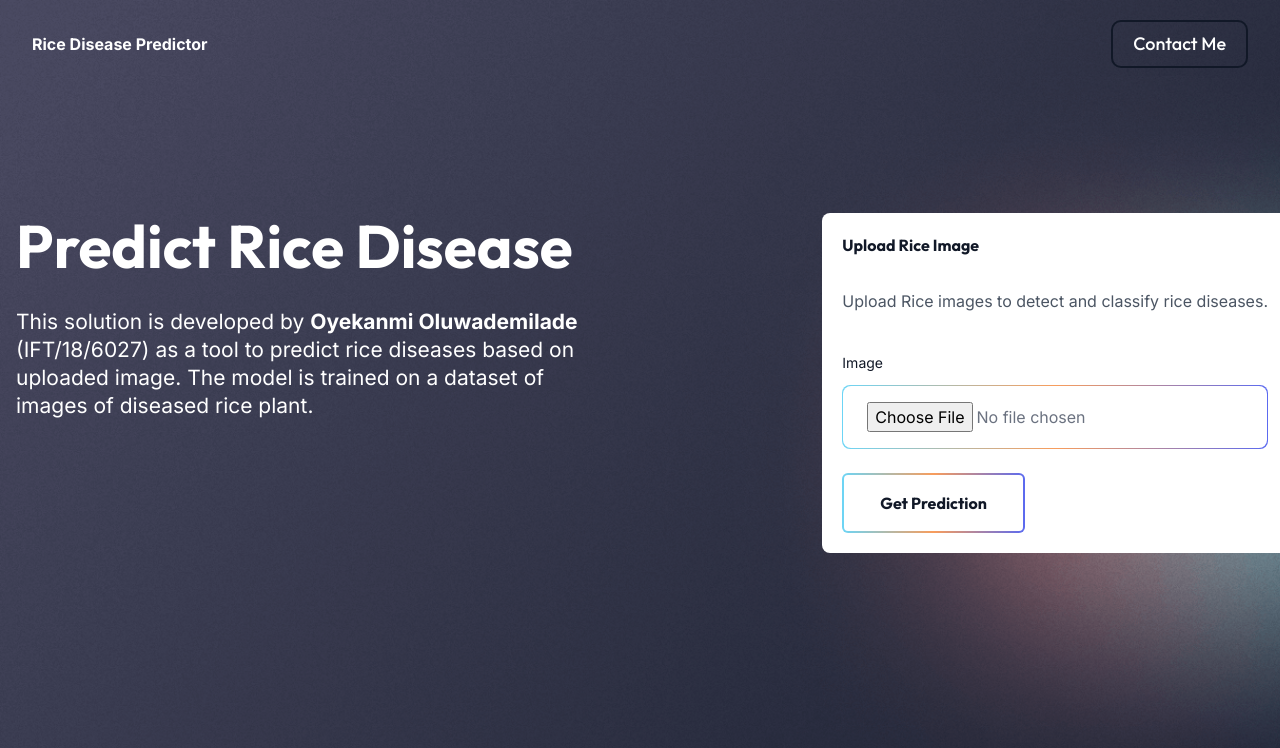
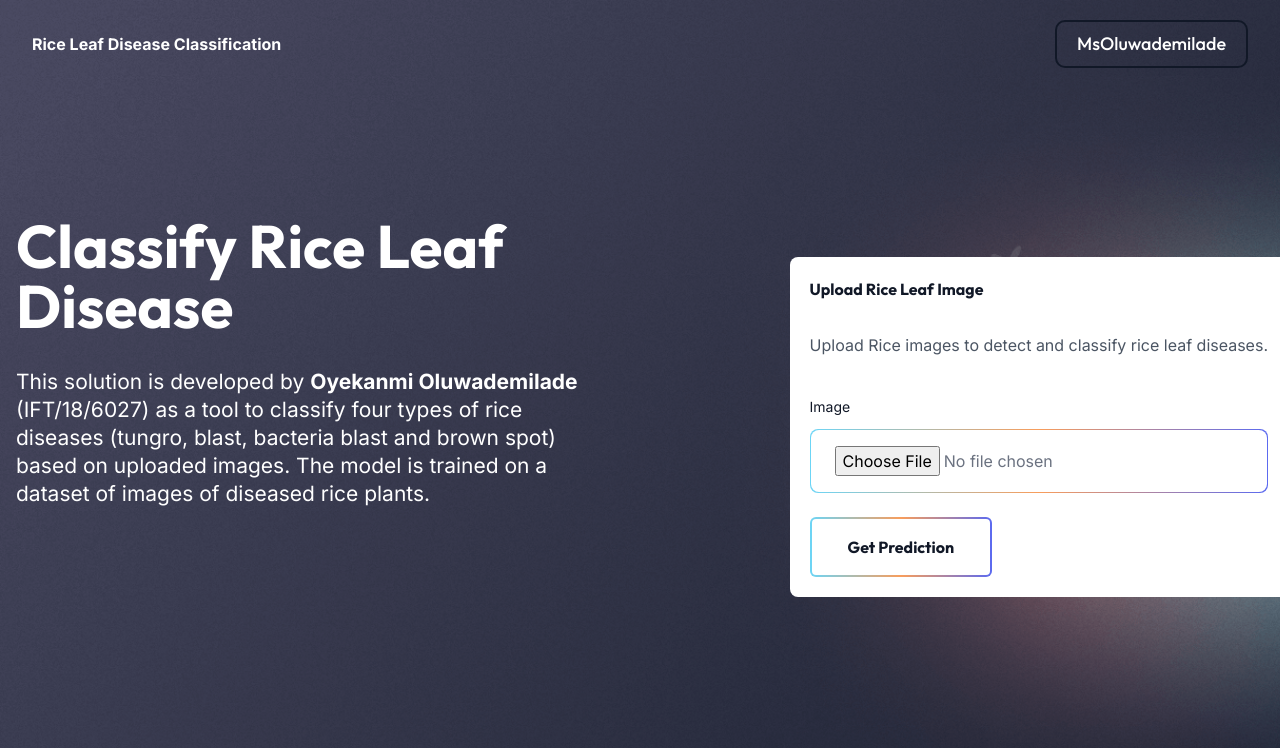
Before and after one commit to MsOluwademilade/rice-leaf-diseases, a Flask app: page / in a window 1280 px wide. Shown: the top 748 px of the page. Run offline with Flask 3, Linux system fonts and the light colour scheme; style sheets or scripts are compiled from the project's sources; some libraries are stand-ins or nearby versions.

Commit message:
improvements

```diff
--- a/app/templates/base.html
+++ b/app/templates/base.html
@@ -4,7 +4,7 @@
     <head>
         <meta charset="utf-8" />
         <meta name="viewport" content="width=device-width, initial-scale=1" />
-        <title>Rice Disease Predictor</title>
+        <title>Rice Leaf Disease Classification</title>
 
         <!-- Bootstrap -->
         <meta name="viewport" content="width=device-width, initial-scale=1, shrink-to-fit=no" />
@@ -29,7 +29,7 @@
                             <div class="flex items-center justify-between -m-2">
                                 <div class="w-auto p-2">
                                     <a class="inline-block text-white z-10" href="/">
-                                        Rice Disease Predictor
+                                        Rice Leaf Disease Classification
                                     </a>
                                 </div>
                                 <div class="w-auto p-2">
@@ -49,8 +49,8 @@
                                     <button
                                         class="p-0.5 font-heading block w-full text-lg text-gray-900 font-medium rounded-10">
                                         <div class="py-2 px-5 rounded-10">
-                                            <a href="/#contact" class="relative z-10 text-white">
-                                                Contact Me
+                                            <a href="https://x.com/MsOluwademilade" class="relative z-10 text-white">
+                                                @MsOluwademilade
                                             </a>
                                         </div>
                                     </button>
@@ -82,7 +82,7 @@
                         <div class="flex flex-wrap items-center">
                             <div class="w-auto mr-14">
                                 <a href="/" class="font-bold text-white z-10">
-                                    Rice Disease Predictor
+                                    Rice Leaf Disease Classification
                                 </a>
                             </div>
                         </div>
@@ -97,8 +97,8 @@
                                             <div
                                                 class="absolute top-0 left-0 transform -translate-y-full h-full w-full bg-gray-900 transition ease-in-out duration-500">
                                             </div>
-                                            <a href="/#contact" class="relative z-10 text-white">
-                                                Contact Me
+                                            <a href="https://x.com/MsOluwademilade" class="relative z-10 text-white">
+                                                MsOluwademilade
                                             </a>
                                         </button>
                                     </div>
@@ -126,7 +126,7 @@
                                 <div class="flex items-center justify-between -m-2">
                                     <div class="w-auto p-2">
                                         <a class="inline-block text-white z-10" href="/">
-                                            Rice Disease Predictor
+                                            Rice Leaf Disease Classification
                                         </a>
                                     </div>
                                     <div class="w-auto p-2">
--- a/app/templates/home.html
+++ b/app/templates/home.html
@@ -4,12 +4,12 @@
         <div class="w-full lg:w-1/2 p-6">
             <div class="lg:max-w-xl">
                 <h1 class="mb-8 font-heading text-8xl md:text-10xl text-white font-bold">
-                    Predict Rice Disease
+                    Classify Rice Leaf Disease
                 </h1>
                 <p class="mb-10 text-white text-xl">
                     This solution is developed by <b>Oyekanmi Oluwademilade</b> (IFT/18/6027) as a tool
-                    to predict rice diseases based on uploaded image. The model is trained
-                    on a dataset of images of diseased rice plant.
+                    to classify four types of rice diseases (tungro, blast, bacteria blast and brown spot) based on uploaded images. The model is trained
+                    on a dataset of images of diseased rice plants.
                 </p>
                 <div class="flex flex-wrap -m-2.5 mb-20">
                     <div class="w-auto p-2.5">
@@ -23,10 +23,10 @@
                 class="bg-white rounded-lg shadow-lg" style="padding: 20px;">
                 <div class="lg:max-w-xl">
                     <h1 class="mb-8 font-heading text-4xl md:text-6xl text-gray-900 font-bold">
-                        Upload Rice Image
+                        Upload Rice Leaf Image
                     </h1>
                     <p class="mb-10 text-gray-600">
-                        Upload Rice images to detect and classify rice diseases.
+                        Upload Rice images to detect and classify rice leaf diseases.
                     </p>
                 </div>
                 <div class="mb-6">
--- a/app/views.py
+++ b/app/views.py
@@ -60,6 +60,8 @@ def predict():
         rice_disease_value = rice_model.predict(detection_img_array)[0][0]
         has_rice_disease = round(rice_disease_value) == 1
 
+        print(f"predition value: {float(rice_disease_value)} {float(has_rice_disease)}")
+
         # Encode the image data as base64
         _, img_encoded = cv2.imencode(".jpg", img)  # Encode image as JPG
         b64_image = base64.b64encode(img_encoded).decode("utf-8")
@@ -72,7 +74,7 @@ def predict():
                     "has_rice_disease": True,
                     "b64_image": b64_image,
                     "predicted_rice_disease": {
-                        "label": LABELS[rice_disease_value],
+                        "label": LABELS[int(rice_disease_value)],
                         "score": round(rice_disease_value * 100, 1),
                     },
                 }
```
Also changed, not shown: app/templates/predict.html (+7 -7 lines).
